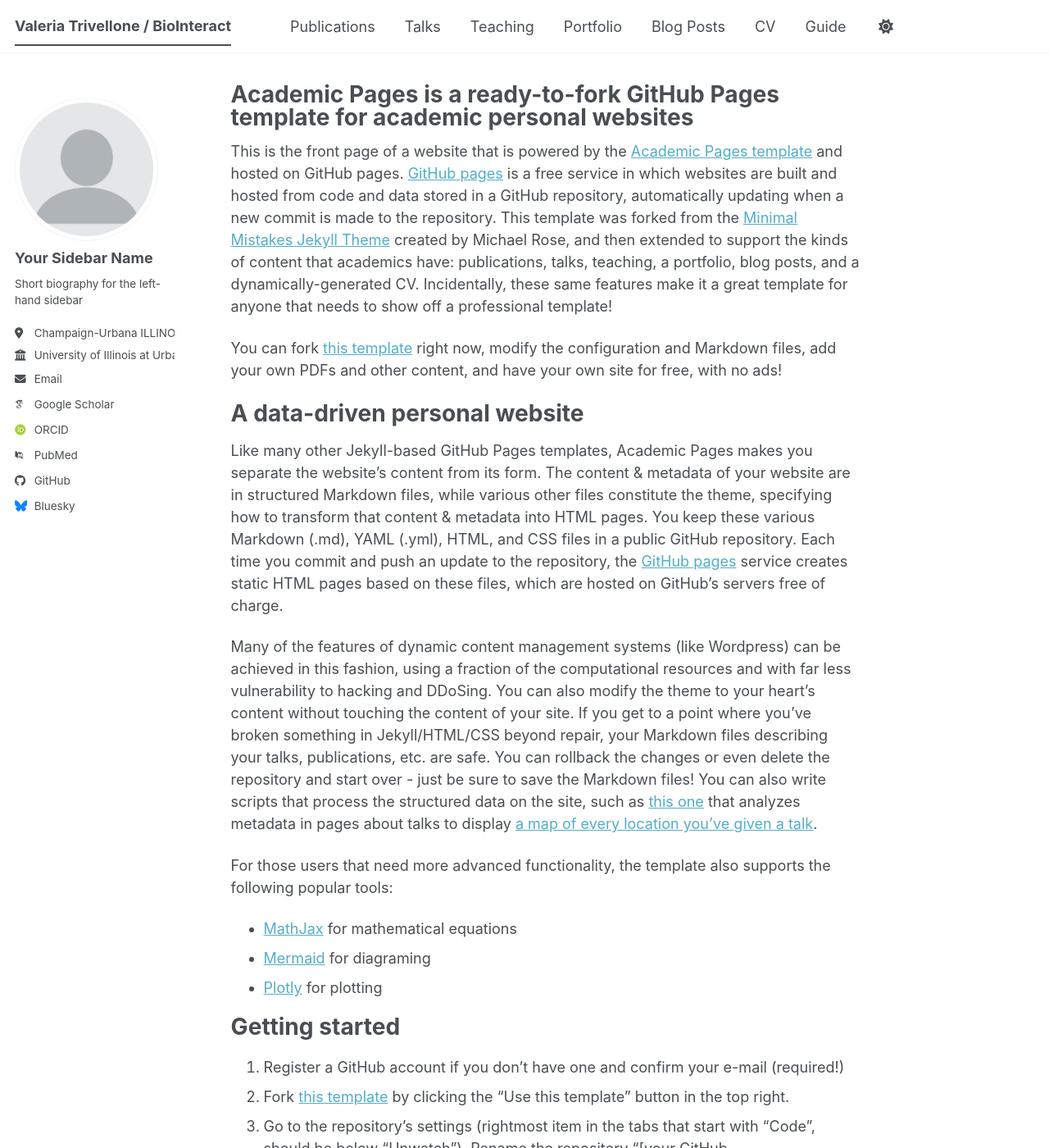
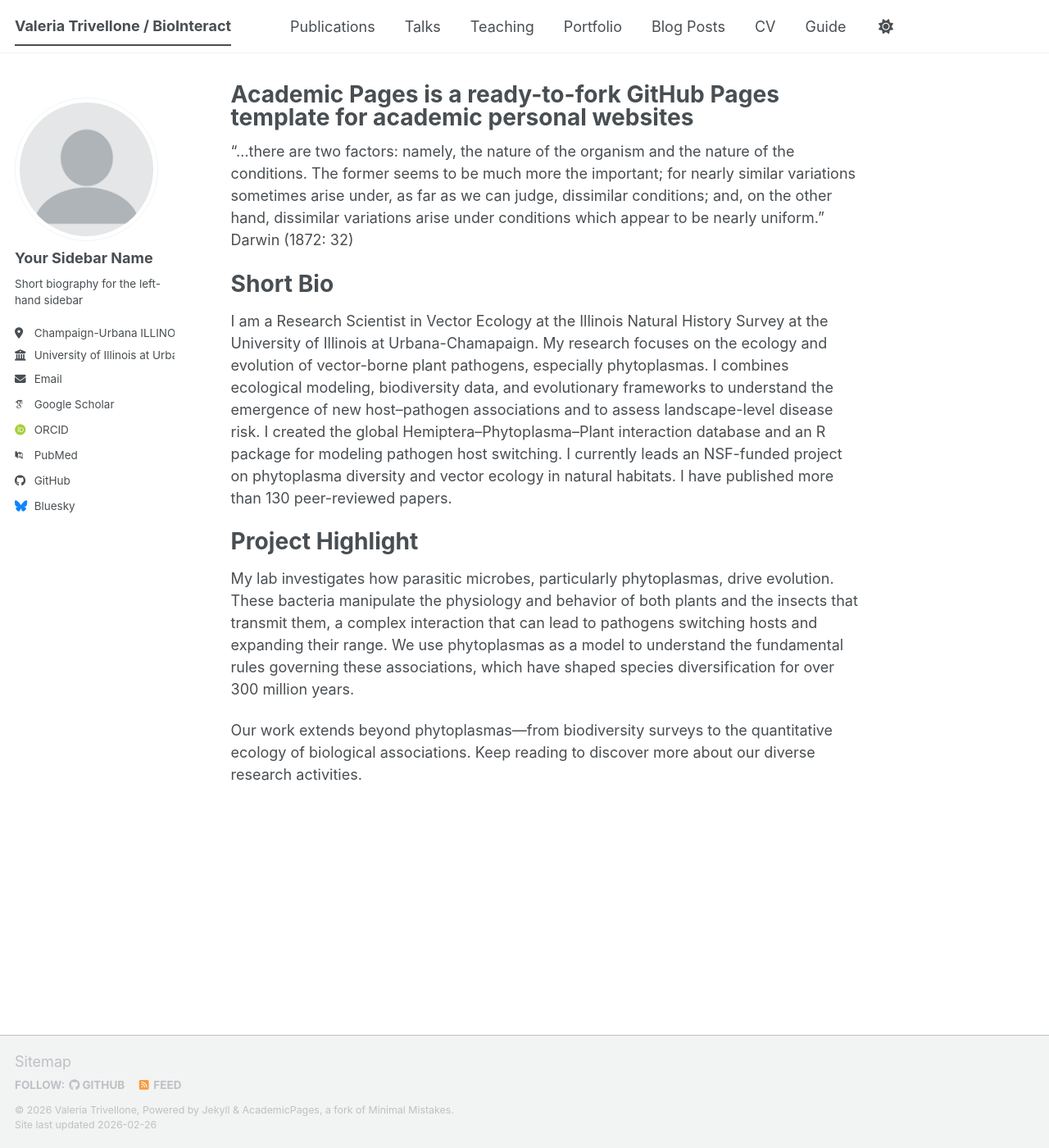
Before and after one commit to valeriatrivellone/valeriatrivellone.github.io, a Jekyll site: the page built from _pages/about.md, in a window 1280 px wide and 1400 px high. Shown: the whole window at 82% size. Built offline with Jekyll 4.4.1, drawn with Linux system fonts in a browser that asks for light colours; some web fonts are replaced; a script bundle is joined from its source files by our own code; library files that are not in the unit come from our copies; some of the changed text lies outside the part shown.

Commit message:
Update about.md

```diff
--- a/_pages/about.md
+++ b/_pages/about.md
@@ -6,51 +6,19 @@ redirect_from:
   - /about/
   - /about.html
 ---
+"...there are two factors: namely, the nature of the organism and the nature of
+the conditions. The former seems to be much more the important; for nearly
+similar variations sometimes arise under, as far as we can judge, dissimilar
+conditions; and, on the other hand, dissimilar variations arise under conditions
+which appear to be nearly uniform."
+Darwin (1872: 32)
 
-This is the front page of a website that is powered by the [Academic Pages template](https://github.com/academicpages/academicpages.github.io) and hosted on GitHub pages. [GitHub pages](https://pages.github.com) is a free service in which websites are built and hosted from code and data stored in a GitHub repository, automatically updating when a new commit is made to the repository. This template was forked from the [Minimal Mistakes Jekyll Theme](https://mmistakes.github.io/minimal-mistakes/) created by Michael Rose, and then extended to support the kinds of content that academics have: publications, talks, teaching, a portfolio, blog posts, and a dynamically-generated CV. Incidentally, these same features make it a great template for anyone that needs to show off a professional template!
+Short Bio
+======
+I am a Research Scientist in Vector Ecology at the Illinois Natural History Survey at the University of Illinois at Urbana-Chamapaign. My research focuses on the ecology and evolution of vector-borne plant pathogens, especially phytoplasmas. I combines ecological modeling, biodiversity data, and evolutionary frameworks to understand the emergence of new host–pathogen associations and to assess landscape-level disease risk. I created the global Hemiptera–Phytoplasma–Plant interaction database and an R package for modeling pathogen host switching. I currently leads an NSF-funded project on phytoplasma diversity and vector ecology in natural habitats. I have published more than 130 peer-reviewed papers.
 
- You can fork [this template](https://github.com/academicpages/academicpages.github.io) right now, modify the configuration and Markdown files, add your own PDFs and other content, and have your own site for free, with no ads!
+Project Highlight
+======
+My lab investigates how parasitic microbes, particularly phytoplasmas, drive evolution. These bacteria manipulate the physiology and behavior of both plants and the insects that transmit them, a complex interaction that can lead to pathogens switching hosts and expanding their range. We use phytoplasmas as a model to understand the fundamental rules governing these associations, which have shaped species diversification for over 300 million years.
 
-A data-driven personal website
-======
-Like many other Jekyll-based GitHub Pages templates, Academic Pages makes you separate the website's content from its form. The content & metadata of your website are in structured Markdown files, while various other files constitute the theme, specifying how to transform that content & metadata into HTML pages. You keep these various Markdown (.md), YAML (.yml), HTML, and CSS files in a public GitHub repository. Each time you commit and push an update to the repository, the [GitHub pages](https://pages.github.com/) service creates static HTML pages based on these files, which are hosted on GitHub's servers free of charge.
-
-Many of the features of dynamic content management systems (like Wordpress) can be achieved in this fashion, using a fraction of the computational resources and with far less vulnerability to hacking and DDoSing. You can also modify the theme to your heart's content without touching the content of your site. If you get to a point where you've broken something in Jekyll/HTML/CSS beyond repair, your Markdown files describing your talks, publications, etc. are safe. You can rollback the changes or even delete the repository and start over - just be sure to save the Markdown files! You can also write scripts that process the structured data on the site, such as [this one](https://github.com/academicpages/academicpages.github.io/blob/master/talkmap.ipynb) that analyzes metadata in pages about talks to display [a map of every location you've given a talk](https://academicpages.github.io/talkmap.html).
-
-For those users that need more advanced functionality, the template also supports the following popular tools:
-- [MathJax](https://www.mathjax.org/) for mathematical equations
-- [Mermaid](https://mermaid.js.org/) for diagraming
-- [Plotly](https://plotly.com/javascript/) for plotting
-
-Getting started
-======
-1. Register a GitHub account if you don't have one and confirm your e-mail (required!)
-1. Fork [this template](https://github.com/academicpages/academicpages.github.io) by clicking the "Use this template" button in the top right.
-1. Go to the repository's settings (rightmost item in the tabs that start with "Code", should be below "Unwatch"). Rename the repository "[your GitHub username].github.io", which will also be your website's URL.
-1. Set site-wide configuration and create content & metadata (see below -- also see [this set of diffs](https://archive.is/3TPas) showing what files were changed to set up [an example site](https://getorg-testacct.github.io) for a user with the username "getorg-testacct")
-1. Upload any files (like PDFs, .zip files, etc.) to the files/ directory. They will appear at https://[your GitHub username].github.io/files/example.pdf.
-1. Check status by going to the repository settings, in the "GitHub pages" section
-
-Site-wide configuration
-------
-The main configuration file for the site is in the base directory in [_config.yml](https://github.com/academicpages/academicpages.github.io/blob/master/_config.yml), which defines the content in the sidebars and other site-wide features. You will need to replace the default variables with ones about yourself and your site's github repository. The configuration file for the top menu is in [_data/navigation.yml](https://github.com/academicpages/academicpages.github.io/blob/master/_data/navigation.yml). For example, if you don't have a portfolio or blog posts, you can remove those items from that navigation.yml file to remove them from the header.
-
-Create content & metadata
-------
-For site content, there is one Markdown file for each type of content, which are stored in directories like _publications, _talks, _posts, _teaching, or _pages. For example, each talk is a Markdown file in the [_talks directory](https://github.com/academicpages/academicpages.github.io/tree/master/_talks). At the top of each Markdown file is structured data in YAML about the talk, which the theme will parse to do lots of cool stuff. The same structured data about a talk is used to generate the list of talks on the [Talks page](https://academicpages.github.io/talks), each [individual page](https://academicpages.github.io/talks/2012-03-01-talk-1) for specific talks, the talks section for the [CV page](https://academicpages.github.io/cv), and the [map of places you've given a talk](https://academicpages.github.io/talkmap.html) (if you run this [python file](https://github.com/academicpages/academicpages.github.io/blob/master/talkmap.py) or [Jupyter notebook](https://github.com/academicpages/academicpages.github.io/blob/master/talkmap.ipynb), which creates the HTML for the map based on the contents of the _talks directory).
-
-**Markdown generator**
-
-The repository includes [a set of Jupyter notebooks](https://github.com/academicpages/academicpages.github.io/tree/master/markdown_generator
-) that converts a CSV containing structured data about talks or presentations into individual Markdown files that will be properly formatted for the Academic Pages template. The sample CSVs in that directory are the ones I used to create my own personal website at stuartgeiger.com. My usual workflow is that I keep a spreadsheet of my publications and talks, then run the code in these notebooks to generate the Markdown files, then commit and push them to the GitHub repository.
-
-How to edit your site's GitHub repository
-------
-Many people use a git client to create files on their local computer and then push them to GitHub's servers. If you are not familiar with git, you can directly edit these configuration and Markdown files directly in the github.com interface. Navigate to a file (like [this one](https://github.com/academicpages/academicpages.github.io/blob/master/_talks/2012-03-01-talk-1.md) and click the pencil icon in the top right of the content preview (to the right of the "Raw | Blame | History" buttons). You can delete a file by clicking the trashcan icon to the right of the pencil icon. You can also create new files or upload files by navigating to a directory and clicking the "Create new file" or "Upload files" buttons.
-
-Example: editing a Markdown file for a talk
-![Editing a Markdown file for a talk](/images/editing-talk.png)
-
-For more info
-------
-More info about configuring Academic Pages can be found in [the guide](https://academicpages.github.io/markdown/), the [growing wiki](https://github.com/academicpages/academicpages.github.io/wiki), and you can always [ask a question on GitHub](https://github.com/academicpages/academicpages.github.io/discussions). The [guides for the Minimal Mistakes theme](https://mmistakes.github.io/minimal-mistakes/docs/configuration/) (which this theme was forked from) might also be helpful.
+Our work extends beyond phytoplasmas—from biodiversity surveys to the quantitative ecology of biological associations. Keep reading to discover more about our diverse research activities.
```
